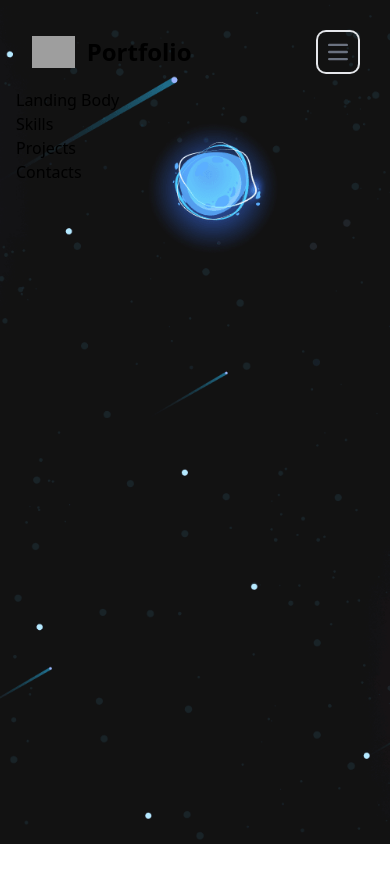
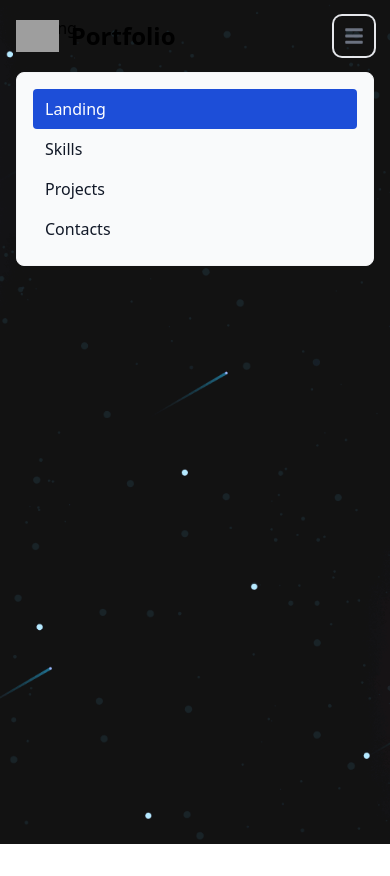
Before and after one commit to Root1-2/portfolio-main, a React (Vite) app: page /homepage in a window 390 px wide. Both pictures are taken after a click on the button "Open main menu". Before the commit the page ends 844 px from the top, so only its background shows below. Built offline with nearby package versions, Linux system fonts and the light colour scheme; grey boxes are pictures that could not be loaded.

Commit message:
Layout fixed

```diff
--- a/package.json
+++ b/package.json
@@ -12,6 +12,7 @@
   "dependencies": {
     "react": "^18.3.1",
     "react-dom": "^18.3.1",
+    "react-icons": "^5.2.1",
     "react-router-dom": "^6.26.0"
   },
   "devDependencies": {
--- a/src/components/Header.jsx
+++ b/src/components/Header.jsx
@@ -1,50 +1,53 @@
+import { useState } from "react";
+import { FaBars } from "react-icons/fa";
+
 function Header() {
+  const [isOpen, setIsOpen] = useState(false);
+
+  const toggleMenu = () => {
+    setIsOpen(!isOpen);
+  };
+
+  const closeMenu = () => {
+    setIsOpen(false);
+  };
+
   return (
-    <nav class="border-gray-200 bg-transparent">
-      <div class="mx-auto flex max-w-screen-xl flex-wrap items-center justify-between p-4">
+    <nav className="fixed left-0 right-0 top-0 z-50 border-gray-200 bg-transparent">
+      <div className="mx-auto flex max-w-screen-xl flex-wrap items-center justify-between p-4">
         <a
-          href="https://flowbite.com/"
-          class="flex items-center space-x-3 rtl:space-x-reverse"
+          href="#landing"
+          className="flex items-center space-x-3 rtl:space-x-reverse"
         >
           <img
             src="https://flowbite.com/docs/images/logo.svg"
-            class="h-8"
+            className="h-8"
             alt="Flowbite Logo"
           />
-          <span class="self-center whitespace-nowrap text-2xl font-semibold dark:text-white">
+          <span className="self-center whitespace-nowrap text-2xl font-semibold dark:text-white">
             Portfolio
           </span>
         </a>
         <button
-          data-collapse-toggle="navbar-default"
+          onClick={toggleMenu}
           type="button"
-          class="inline-flex h-10 w-10 items-center justify-center rounded-lg p-2 text-sm text-gray-500 hover:bg-gray-100 focus:outline-none focus:ring-2 focus:ring-gray-200 md:hidden dark:text-gray-400 dark:hover:bg-gray-700 dark:focus:ring-gray-600"
+          className="inline-flex h-10 w-10 items-center justify-center rounded-lg p-2 text-sm text-gray-500 hover:bg-gray-100 focus:outline-none focus:ring-2 focus:ring-gray-200 md:hidden dark:text-gray-400 dark:hover:bg-gray-700 dark:focus:ring-gray-600"
           aria-controls="navbar-default"
-          aria-expanded="false"
+          aria-expanded={isOpen}
         >
-          <span class="sr-only">Open main menu</span>
-          <svg
-            class="h-5 w-5"
-            aria-hidden="true"
-            xmlns="http://www.w3.org/2000/svg"
-            fill="none"
-            viewBox="0 0 17 14"
-          >
-            <path
-              stroke="currentColor"
-              stroke-linecap="round"
-              stroke-linejoin="round"
-              stroke-width="2"
-              d="M1 1h15M1 7h15M1 13h15"
-            />
-          </svg>
+          <span className="sr-only">Open main menu</span>
+          <FaBars className="h-5 w-5" />
         </button>
-        <div class="hidden w-full md:block md:w-auto" id="navbar-default">
-          <ul class="mt-4 flex flex-col rounded-lg border border-gray-100 bg-gray-50 p-4 font-medium md:mt-0 md:flex-row md:space-x-8 md:border-0 md:p-0 rtl:space-x-reverse dark:border-gray-700 dark:bg-transparent">
+        <div
+          className={`w-full md:block md:w-auto ${isOpen ? "" : "hidden"}`}
+          id="navbar-default"
+        >
+          <ul className="mt-4 flex flex-col rounded-lg border border-gray-100 bg-gray-50 p-4 font-medium md:mt-0 md:flex-row md:space-x-8 md:border-0 md:p-0 rtl:space-x-reverse dark:border-gray-700 dark:bg-transparent">
             <li>
               <a
                 href="#landing"
-                class="block rounded bg-blue-700 px-3 py-2 text-white md:bg-transparent md:p-0 md:text-blue-700 dark:text-white md:dark:text-blue-500"
+                onClick={closeMenu}
+                className="block rounded bg-blue-700 px-3 py-2 text-white md:bg-transparent md:p-0 md:text-blue-700 dark:text-white md:dark:text-blue-500"
                 aria-current="page"
               >
                 Landing
@@ -53,7 +56,8 @@ function Header() {
             <li>
               <a
                 href="#skills"
-                class="block rounded px-3 py-2 text-gray-900 hover:bg-gray-100 md:border-0 md:p-0 md:hover:bg-transparent md:hover:text-blue-700 dark:text-white dark:hover:bg-gray-700 dark:hover:text-white md:dark:hover:bg-transparent md:dark:hover:text-blue-500"
+                onClick={closeMenu}
+                className="block rounded px-3 py-2 text-gray-900 hover:bg-gray-100 md:border-0 md:p-0 md:hover:bg-transparent md:hover:text-blue-700 dark:text-white dark:hover:bg-gray-700 dark:hover:text-white md:dark:hover:bg-transparent md:dark:hover:text-blue-500"
               >
                 Skills
               </a>
@@ -61,7 +65,8 @@ function Header() {
             <li>
               <a
                 href="#projects"
-                class="block rounded px-3 py-2 text-gray-900 hover:bg-gray-100 md:border-0 md:p-0 md:hover:bg-transparent md:hover:text-blue-700 dark:text-white dark:hover:bg-gray-700 dark:hover:text-white md:dark:hover:bg-transparent md:dark:hover:text-blue-500"
+                onClick={closeMenu}
+                className="block rounded px-3 py-2 text-gray-900 hover:bg-gray-100 md:border-0 md:p-0 md:hover:bg-transparent md:hover:text-blue-700 dark:text-white dark:hover:bg-gray-700 dark:hover:text-white md:dark:hover:bg-transparent md:dark:hover:text-blue-500"
               >
                 Projects
               </a>
@@ -69,7 +74,8 @@ function Header() {
             <li>
               <a
                 href="#contact"
-                class="block rounded px-3 py-2 text-gray-900 hover:bg-gray-100 md:border-0 md:p-0 md:hover:bg-transparent md:hover:text-blue-700 dark:text-white dark:hover:bg-gray-700 dark:hover:text-white md:dark:hover:bg-transparent md:dark:hover:text-blue-500"
+                onClick={closeMenu}
+                className="block rounded px-3 py-2 text-gray-900 hover:bg-gray-100 md:border-0 md:p-0 md:hover:bg-transparent md:hover:text-blue-700 dark:text-white dark:hover:bg-gray-700 dark:hover:text-white md:dark:hover:bg-transparent md:dark:hover:text-blue-500"
               >
                 Contacts
               </a>
--- a/src/components/LandingBody.jsx
+++ b/src/components/LandingBody.jsx
@@ -1,5 +1,9 @@
 function LandingBody() {
-  return <section id="landing">Landing Body</section>;
+  return (
+    <section id="landing">
+      <div className="h-screen">Landing</div>
+    </section>
+  );
 }
 
 export default LandingBody;
--- a/src/pages/Landing.jsx
+++ b/src/pages/Landing.jsx
@@ -15,10 +15,12 @@ function Landing() {
       {/* Content */}
       <div className="relative z-10 p-4">
         <Header />
-        <LandingBody />
-        <Skills />
-        <Projects />
-        <Contact />
+        <div className="h-screen overflow-y-auto">
+          <LandingBody />
+          <Skills />
+          <Projects />
+          <Contact />
+        </div>
       </div>
     </div>
   );
```
Also changed, not shown: 1 other file (tests, documents, lock files or other folders).
